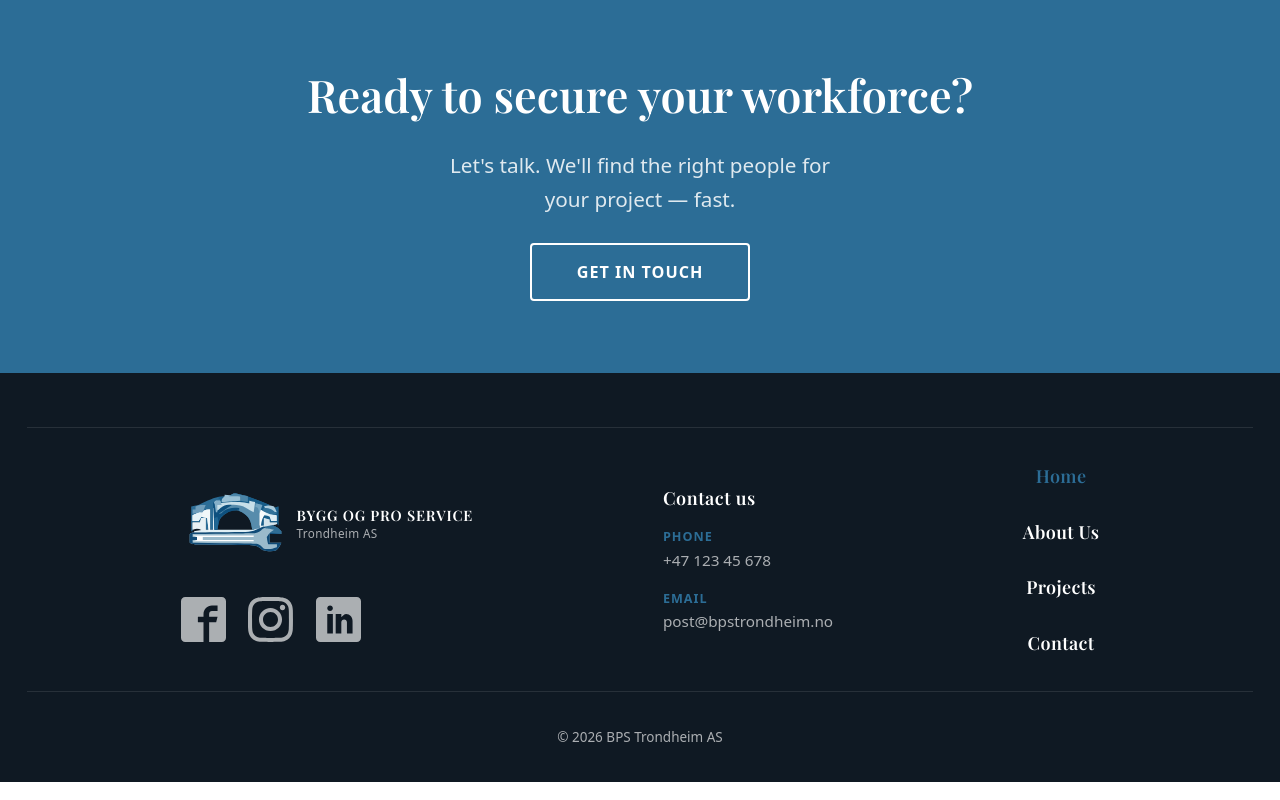
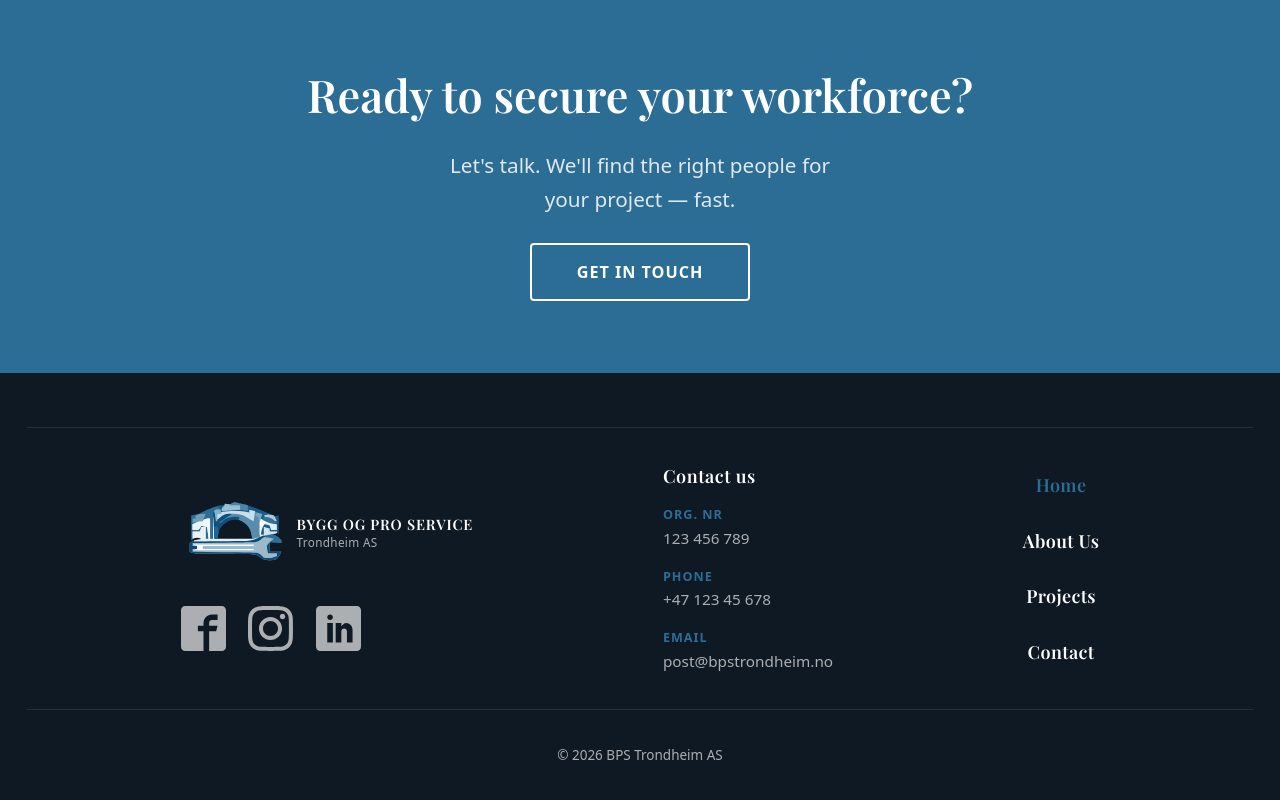
Before and after one commit to mmalicki-dev/bpstrondheimas, a React (Vite) app: page / in a window 1280 px wide. Shown: the part 3921-4721 px from the top of the page. Built offline with nearby package versions, Linux system fonts and the light colour scheme; no server answers.

Commit message:
Added organization number to contact info.

```diff
--- a/src/components/Molecules/ContactInfo/ContactInfo.module.css
+++ b/src/components/Molecules/ContactInfo/ContactInfo.module.css
@@ -6,7 +6,7 @@
   color: var(--muted);
 }
 
-.contactInfo h2 {
+.contactFooterHeader {
   font-family: var(--font-heading);
   font-size: 1rem;
   font-weight: 700;
@@ -20,7 +20,7 @@
   gap: 0.2rem;
 }
 
-.group h3 {
+.groupTitle {
   font-size: 0.7rem;
   font-weight: 700;
   text-transform: uppercase;
@@ -28,13 +28,12 @@
   color: var(--brand);
 }
 
-.group p,
-.group a {
+.groupTekst {
   font-size: 0.85rem;
   color: var(--muted);
   line-height: 1.5;
 }
 
-.group a:hover {
+.groupTekst:hover {
   color: var(--white);
 }
--- a/src/components/Molecules/ContactInfo/ContactInfo.tsx
+++ b/src/components/Molecules/ContactInfo/ContactInfo.tsx
@@ -7,27 +7,34 @@ interface ContactInfoProps {
 const ContactInfo = ({ full = false }: ContactInfoProps) => {
   return (
     <div className={styles.contactInfo}>
-      {!full && <h2>Contact us</h2>}
+      {!full && <h2 className={styles.contactFooterHeader}>Contact us</h2>}
       {full && (
         <div className={styles.group}>
-          <h3>Address</h3>
-          <p>Eksempelgata 12</p>
-          <p>7010 Trondheim, Norway</p>
+          <h3 className={styles.groupTitle}>Address</h3>
+          <p className={styles.groupTekst}>Eksempelgata 12</p>
+          <p className={styles.groupTekst}>7010 Trondheim, Norway</p>
         </div>
       )}
       <div className={styles.group}>
-        <h3>Phone</h3>
-        <a href="tel:+4712345678">+47 123 45 678</a>
+        <h3 className={styles.groupTitle}>Org. nr</h3>
+        <p className={styles.groupTekst}>123 456 789</p>
       </div>
       <div className={styles.group}>
-        <h3>Email</h3>
-        <a href="mailto:post@bpstrondheim.no">post@bpstrondheim.no</a>
+        <h3 className={styles.groupTitle}>Phone</h3>
+        <a className={styles.groupTekst} href="tel:+4712345678">
+          +47 123 45 678
+        </a>
+      </div>
+      <div className={styles.group}>
+        <h3 className={styles.groupTitle}>Email</h3>
+        <a className={styles.groupTekst} href="mailto:post@bpstrondheim.no">
+          post@bpstrondheim.no
+        </a>
       </div>
       {full && (
         <div className={styles.group}>
-          <h3>Opening hours</h3>
-          <p>Monday – Friday: 07:00 – 16:00</p>
-          <p>Saturday – Sunday: Closed</p>
+          <h3 className={styles.groupTitle}>Opening hours</h3>
+          <p className={styles.groupTekst}>Monday – Friday: 07:00 – 16:00</p>
         </div>
       )}
     </div>
```
